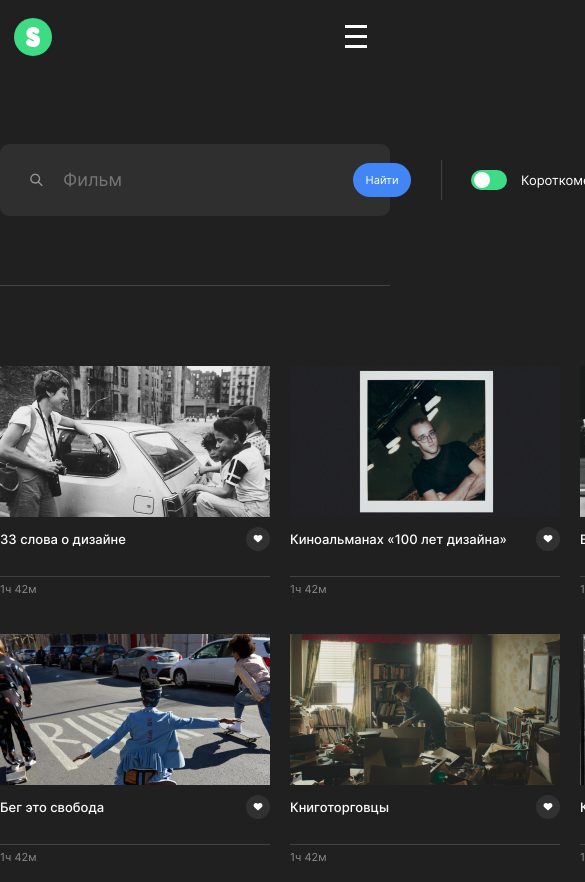
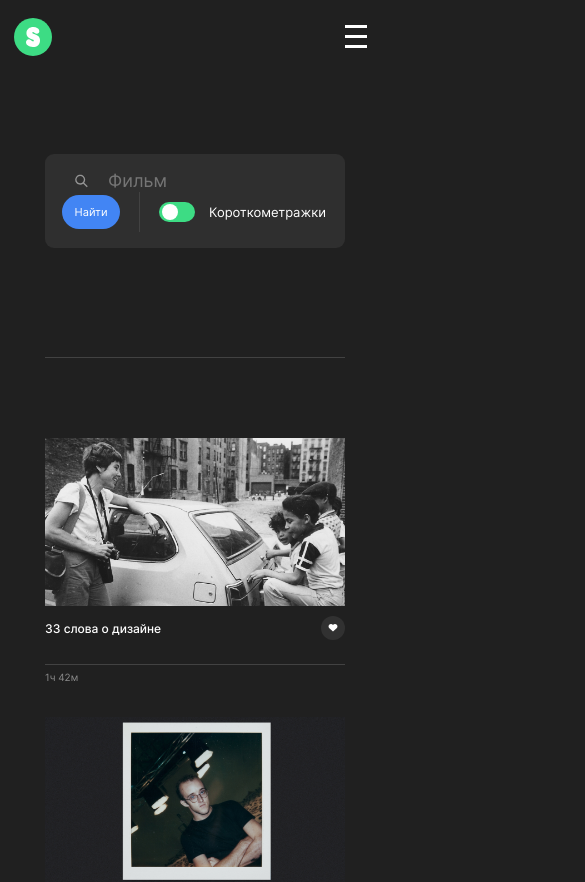
Before and after one commit to aleksandrshd/movies-explorer-frontend, a React (Create React App) app: page /movies in a window 390 px wide. Shown: the top 882 px of the page, 585 px wide, since content can reach past the window. Built offline with nearby package versions, Linux system fonts and the light colour scheme.

Commit message:
Сделан Movies в 768px

```diff
--- a/src/components/MoviesCard/MoviesCard.css
+++ b/src/components/MoviesCard/MoviesCard.css
@@ -7,6 +7,18 @@
     width: 100%;
     object-fit: cover;
     height: 151px;
+}
+
+@media screen and (max-width: 768px) {
+    .movies__image {
+        height: 190px;
+    }
+}
+
+@media screen and (max-width: 544px) {
+    .movies__image {
+        height: 168px;
+    }
 }
 
 .movies__container {
@@ -26,6 +38,21 @@
     height: 32px;
     overflow: hidden;
     /*text-overflow: ellipsis;*/
+}
+
+@media screen and (max-width: 768px) {
+    .movies__title {
+        max-width: 300px;
+    }
+}
+
+@media screen and (max-width: 544px) {
+    .movies__title {
+        font-size: 12px;
+        line-height: 15px;
+        margin: 5px 0 0;
+        height: 30px;
+    }
 }
 
 .movies__like-button {
@@ -56,3 +83,10 @@
     margin: 0;
     padding-top: 6px;
 }
+
+@media screen and (max-width: 544px) {
+    .movies__duration {
+        font-size: 10px;
+        line-height: 12px;
+    }
+}
--- a/src/components/MoviesCardList/MoviesCardList.css
+++ b/src/components/MoviesCardList/MoviesCardList.css
@@ -7,6 +7,18 @@
   padding: 80px 0;
 }
 
+@media screen and (max-width: 768px) {
+  .films {
+    padding: 80px 0 111px;
+  }
+}
+
+@media screen and (max-width: 544px) {
+  .films {
+    padding: 80px 0;
+  }
+}
+
 .films__list {
   list-style: none;
   line-height: 0;
@@ -14,10 +26,25 @@
   padding: 0;
   display: grid;
   grid-template-columns: repeat(4, minmax(270px,1fr));
-  /*grid-template-columns: repeat(auto-fit,minmax(282px,1fr));*/
-  /*grid-template-columns: repeat(auto-fit, 282px);*/
   row-gap: 38px;
   column-gap: 20px;
+}
+
+@media screen and (max-width: 768px) {
+  .films__list {
+    grid-template-columns: repeat(2, minmax(339px,1fr));
+    row-gap: 30px;
+    column-gap: 30px;
+  }
+}
+
+@media screen and (max-width: 544px) {
+  .films__list {
+    display: flex;
+    flex-direction: column;
+    gap: 34px;
+    max-width: 300px;
+  }
 }
 
 .films__button-more {
@@ -38,3 +65,9 @@
 .films__button-more:hover {
   opacity: .6;
 }
+
+@media screen and (max-width: 544px) {
+  .films__button-more {
+    width: 240px;
+  }
+}
--- a/src/components/MoviesCardList/MoviesCardList.js
+++ b/src/components/MoviesCardList/MoviesCardList.js
@@ -19,9 +19,9 @@ export default function MoviesCardList() {
           <MoviesCard poster={film3} title="В погоне за Бенкси" duration="1ч 42м"/>
           <MoviesCard poster={film4} title="Баския: Взрыв реальности" duration="1ч 42м"/>
           <MoviesCard poster={film5} title="Бег это свобода" duration="1ч 42м"/>
-          <MoviesCard poster={film6} title="Книготорговцы" duration="1ч 42м"/>
+          {/*<MoviesCard poster={film6} title="Книготорговцы" duration="1ч 42м"/>
           <MoviesCard poster={film7} title="Когда я думаю о Германии ночью" duration="1ч 42м"/>
-          <MoviesCard poster={film8} title="Gimme Danger: История Игги и The Stooges" duration="1ч 42м"/>
+          <MoviesCard poster={film8} title="Gimme Danger: История Игги и The Stooges" duration="1ч 42м"/>*/}
         </ul>
         <button className="films__button-more">Ещё</button>
       </section>
--- a/src/components/SearchForm/SearchForm.css
+++ b/src/components/SearchForm/SearchForm.css
@@ -23,6 +23,20 @@
     margin: 0 auto;
 }
 
+@media screen and (max-width: 768px) {
+    .search {
+        padding: 80px 0 109px;
+        max-width: 708px;
+    }
+}
+
+@media screen and (max-width: 544px) {
+    .search {
+        padding: 80px 0 109px;
+        max-width: 300px;
+    }
+}
+
 .search__form {
     box-sizing: border-box;
     padding: 16px 25px;
@@ -31,6 +45,18 @@
     align-items: center;
     background-color: #2F2F2F;
     border-radius: 9px;
+}
+
+@media screen and (max-width: 768px) {
+    .search__form {
+        padding: 16px 17px;
+    }
+}
+
+@media screen and (max-width: 544px) {
+    .search__form {
+        flex-wrap: wrap;
+    }
 }
 
 .search__container {
@@ -44,6 +70,12 @@
     background-size: contain;
     background-repeat: no-repeat;
     background-image: url(../../images/search.svg);
+}
+
+@media screen and (max-width: 768px) {
+    .search__logo {
+        margin-left: 8px;
+    }
 }
 
 .search__input {
@@ -60,6 +92,12 @@
 
 .search__input:hover {
     border-bottom: 1px solid #8B8B8B;
+}
+
+@media screen and (max-width: 544px) {
+    .search__input {
+        max-width: 200px;
+    }
 }
 
 .search__button {
@@ -84,6 +122,12 @@
     width: 1px;
     background-color: #424242;
     margin: 0 29px 0 30px;
+}
+
+@media screen and (max-width: 768px) {
+    .search__border {
+        margin: 0 19px;
+    }
 }
 
 .search__label {
```
